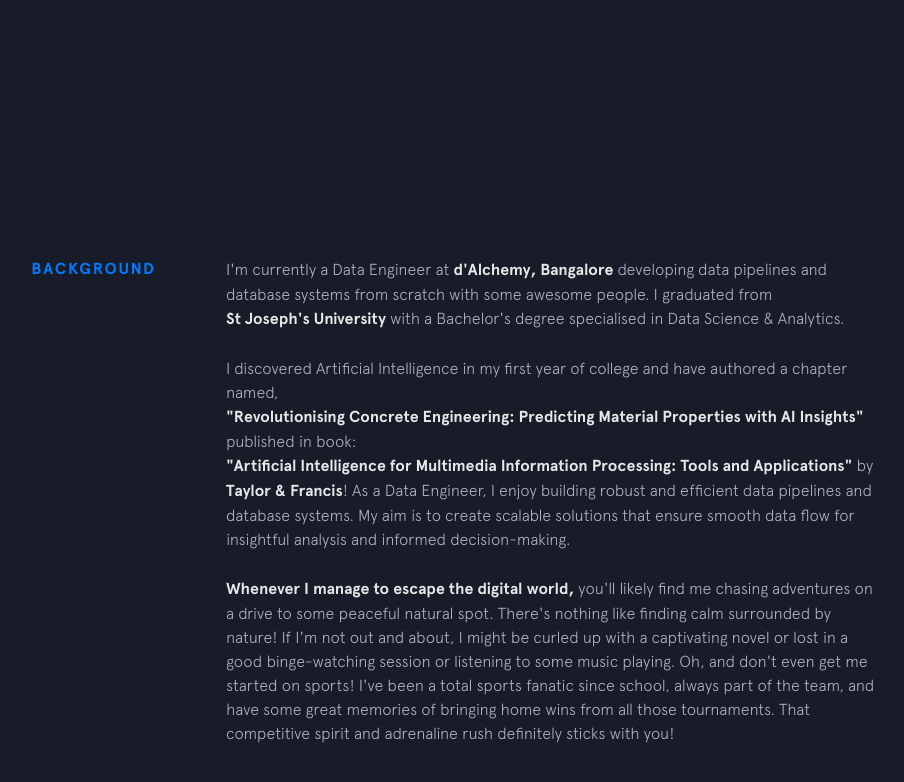
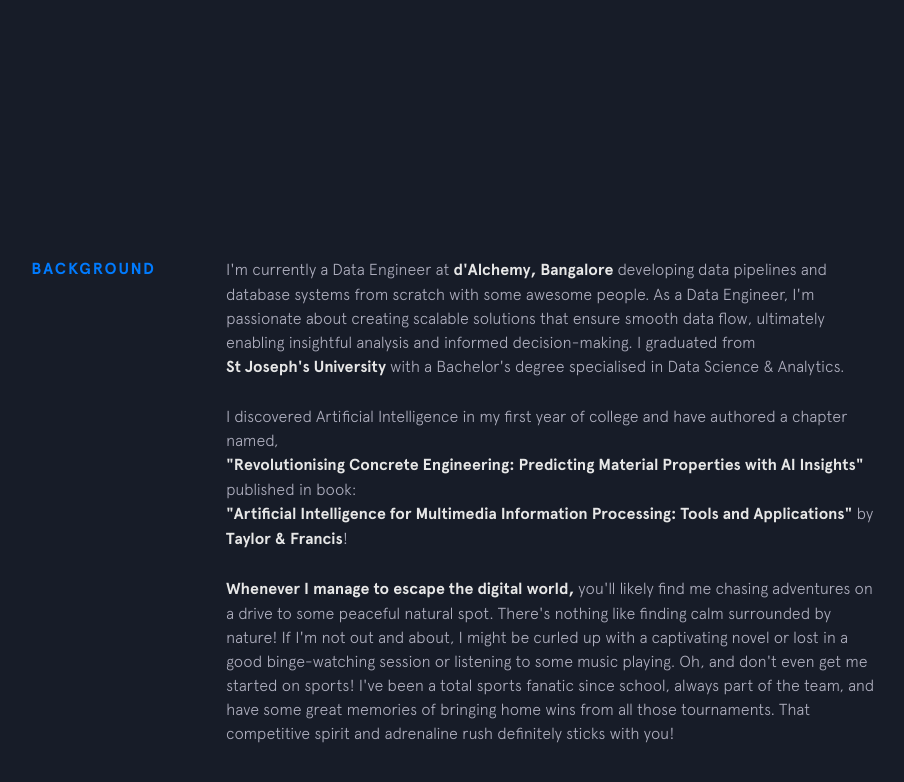
Before and after one commit to khushi-sabarad/khushi-sabarad.github.io, a Jekyll site: the page built from index.html, in a window 1280 px wide and 900 px high, scrolled down 743 px. Shown: the top 782 px of the window, without its empty margins (224-1128 px from the left). Built offline with Jekyll 4.4.1, drawn with Linux system fonts in a browser that asks for light colours; nearby versions of some CDN libraries; some of the changed text lies outside the part shown.

Commit message:
removed featured projects, changed versions

```diff
--- a/_data/experience.yml
+++ b/_data/experience.yml
@@ -1,4 +1,4 @@
 - company: d'Alchemy, Bangalore
   url: https://dalchemy.com/
   time:  January 2023 - February 2024
-  position: Associate Software Engineer / Data Engineer
+  position: Associate Software Engineer
--- a/_includes/background.html
+++ b/_includes/background.html
@@ -4,25 +4,18 @@
     <p>
       I'm currently a Data Engineer at
       <a class="underline-link" href="https://dalchemy.com/" target="_blank">d'Alchemy, Bangalore</a> developing data
-      pipelines and database systems from scratch with some awesome people. I graduated from
+      pipelines and database systems from scratch with some awesome people. As a Data Engineer, I'm passionate about creating scalable solutions that ensure smooth data flow, ultimately enabling insightful analysis and informed decision-making. I graduated from
       <a class="underline-link" href="https://www.sju.edu.in/" target="_blank">St Joseph's University</a> with a
       Bachelor's degree specialised in Data Science & Analytics.
     </p>
 
     <p>
-      I discovered Artificial Intelligence in my first year of college and have authored a chapter named,
-      <a class="underline-link"
+      I discovered Artificial Intelligence in my first year of college and have authored a chapter named, <a class="underline-link"
         href="https://www.taylorfrancis.com/chapters/edit/10.1201/9781003405436-23/revolutionizing-concrete-engineering-khushi-sabarad-sivakannan-subramani"
-        target="_blank">"Revolutionising Concrete Engineering: Predicting Material Properties with AI Insights"</a>
-      published in book:
-      <a class="underline-link"
+        target="_blank">"Revolutionising Concrete Engineering: Predicting Material Properties with AI Insights"</a> published in book: <a class="underline-link"
         href="https://www.taylorfrancis.com/books/edit/10.1201/9781003405436/artificial-intelligence-multimedia-information-processing-xavier-savarimuthu-sivakannan-subramani-alex-noel-joseph-raj?refId=074cd115-1050-4d96-a54e-a05a3bcdb198&context=ubx"
         target="_blank">"Artificial Intelligence for Multimedia Information Processing: Tools and Applications"</a>
-      by
-      <a class="underline-link" href="https://taylorandfrancis.com/" target="_blank">Taylor & Francis</a>!
-
-      As a Data Engineer, I enjoy building robust and efficient data pipelines and database systems. My aim is to create
-      scalable solutions that ensure smooth data flow for insightful analysis and informed decision-making.
+      by <a class="underline-link" href="https://taylorandfrancis.com/" target="_blank">Taylor & Francis</a>!
     </p>
 
     <p>
--- a/_includes/featured-projects.html
+++ /dev/null
@@ -1,56 +0,0 @@
-<section class="section featured-projects">
-  <div class="section__title">Featured Projects</div>
-  <div class="section__content">
-    <div class="project blistabloc">
-      <figure class="project__pic">
-        <a href="https://blistabloc.com/" target="_blank">
-          <img src="{{site.baseurl}}/img/featured/blistabloc/blistabloc.png" alt="">
-        </a>
-      </figure>
-      <figcaption class="project__caption">
-        <div class="project__name">
-          <a href="https://blistabloc.com/" target="_blank">blistabloc</a>
-        </div>
-        <p>Custom wordpress theme built with Timber and Woocommerce for blistabloc, the only reactive shoe insert that prevents
-          blisters from forming.</p>
-      </figcaption>
-    </div>
-
-    <div class="project screentime">
-      <figure class="project__pic phones">
-        <a href="https://play.google.com/store/apps/details?id=com.starry.management" target="_blank">
-          <div class="phone">
-            <img src="{{site.baseurl}}/img/featured/screentime/screentime1.png" alt="">
-          </div>
-          <div class="phone">
-            <img src="{{site.baseurl}}/img/featured/screentime/screentime3.png" alt="">
-          </div>
-          <div class="phone">
-            <img src="{{site.baseurl}}/img/featured/screentime/screentime4.png" alt="">
-          </div>
-        </a>
-      </figure>
-      <figcaption class="project__caption">
-        <div class="project__name">
-          <a href="https://play.google.com/store/apps/details?id=com.starry.management" target="_blank">ScreenTime 2.0</a>
-        </div>
-        <p>Starry Station feature that provided users with the ability to easily filter content, pause the internet, and even
-          create custom rules for blocking apps like Facebook and Twitter right from their phones.</p>
-      </figcaption>
-    </div>
-
-    <div class="project interventions">
-      <figure class="project__pic">
-        <a href="https://interventions.design/" target="_blank">
-          <img src="{{site.baseurl}}/img/featured/interventions/interventions.png" alt="">
-        </a>
-      </figure>
-      <figcaption class="project__caption">
-        <div class="project__name">
-          <a href="https://interventions.design/" target="_blank">Interventions</a>
-        </div>
-        <p>Interactive marketing website for Northeastern's first annual student-led design conference, Interventions.</p>
-      </figcaption>
-    </div>
-  </div>
-</section>
--- a/build/sass.js
+++ b/build/sass.js
@@ -1,4 +1,4 @@
-const sass = require('gulp-sass');
+const gulpSass = require('gulp-sass')(require('sass'));
 const prefix = require('gulp-autoprefixer');
 const cleanCSS = require('gulp-clean-css');
 
@@ -10,10 +10,10 @@
     return gulp
       .src(scssPath)
       .pipe(
-        sass({
+        gulpSass({
           includePaths: ['scss'],
           outputStyle: 'expanded',
-        })
+        }).on('error', gulpSass.logError)
       )
       .pipe(
         prefix({
--- a/index.html
+++ b/index.html
@@ -8,7 +8,6 @@
   {% include background.html %}
   {% include skills.html %}
   {% include experience.html %}
-  {% include featured-projects.html %}
   {% include other-projects.html %}
   {% include footer.html %}
   {% include top-button.html %}
```
Also changed, not shown: _data/skills.yml (+30 -30 lines), package.json (+14 -12 lines), 1 other file.
